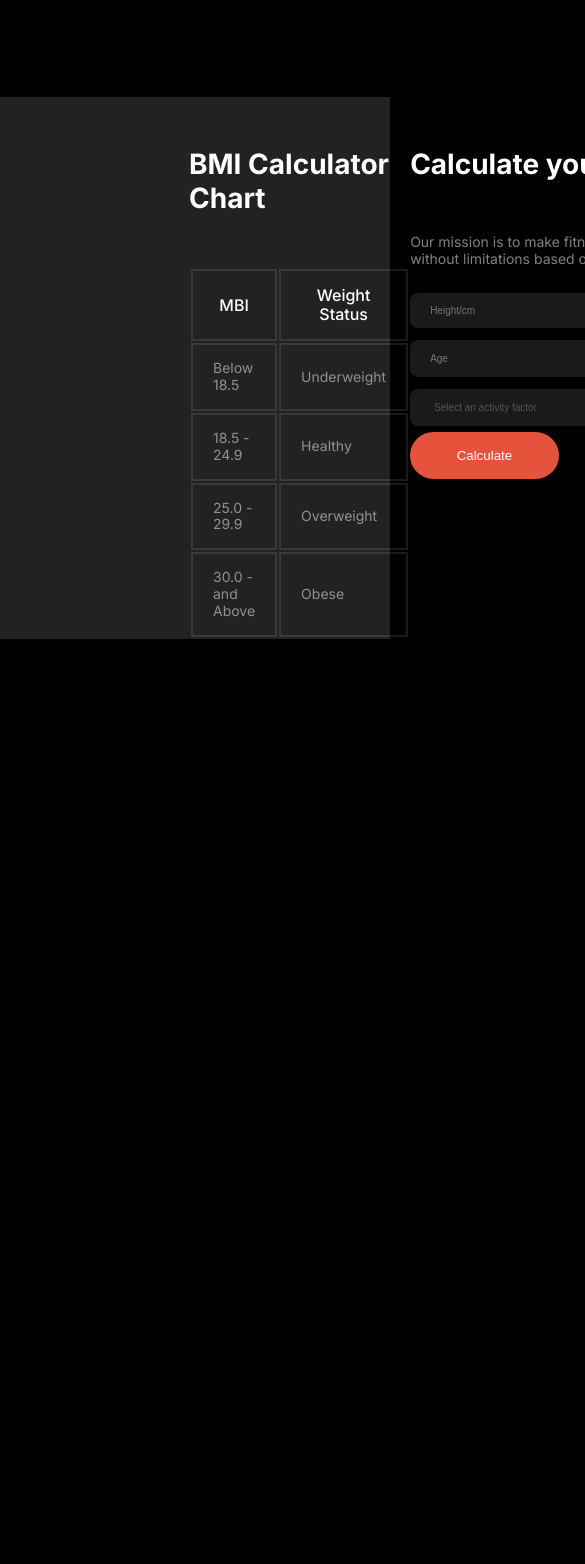
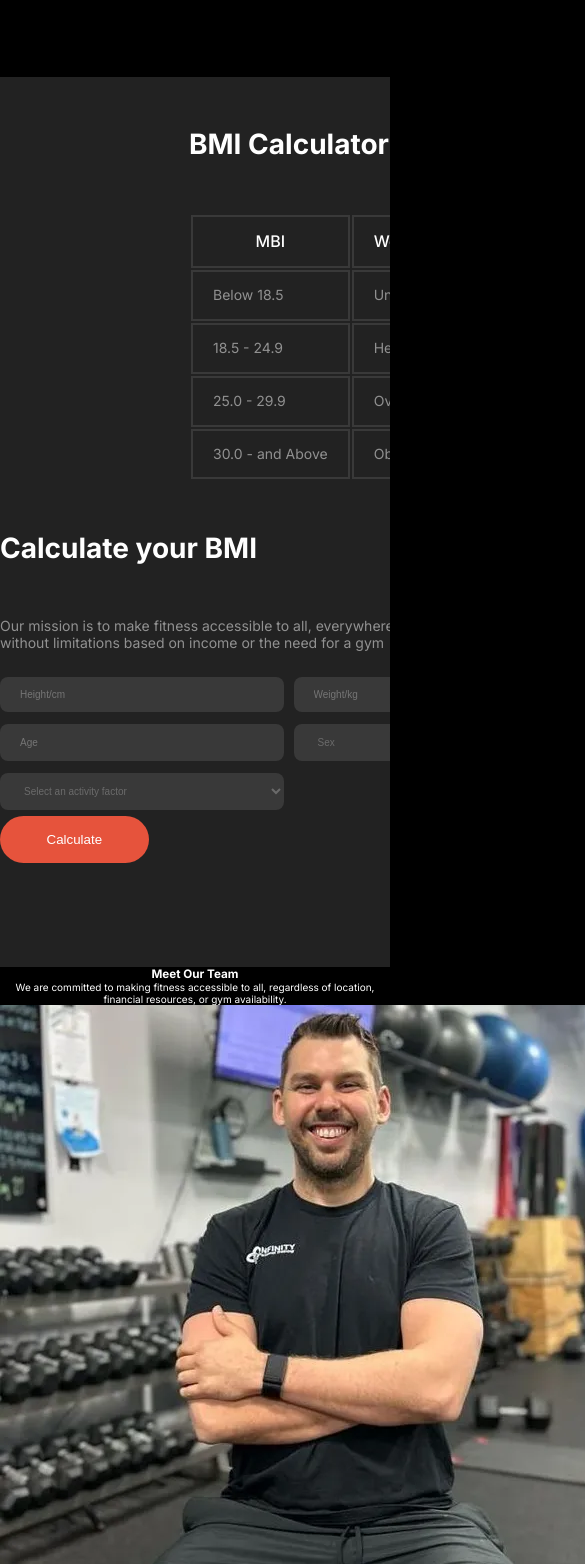
Before and after one commit to smahmud10/B10A2-versatile-ui, a plain HTML site: page index.html in a window 390 px wide. Shown: the part 3778-5342 px from the top of the page, 585 px wide, since content can reach past the window. Before the commit the page ends 4417 px from the top, so only its background shows below. Drawn offline with Linux system fonts and the light colour scheme; a web font is replaced by a local one.

Commit message:
team section start

```diff
--- a/CSS/responsive.css
+++ b/CSS/responsive.css
@@ -1,4 +1,5 @@
 @media screen and (max-width: 575.99px) {
+    /* navbar section start here */
     .hambarger-menu {
         color: white;
         font-size: 3rem;
@@ -10,7 +11,9 @@
     .fitness-menu {
         display: none;
     }
+    /* navbar section ends here */
 
+    /* header section start here */
     .banner-title {
         flex-direction: column;
         margin-left: 2rem;
@@ -31,9 +34,16 @@
         top: 28rem;
         left: -4rem;
     }
+    /* header section end here */
+
+    /* habit section start here */
+
     .card-cointainer {
         flex-direction: column;
     }
+    /* habit section ends here */
+
+    /* run section start here */
     .running-section {
         flex-direction: column;
         gap: 2rem;
@@ -41,8 +51,13 @@
     .join-btn {
         padding: 1.6rem 10.65rem;
     }
-    .BMI-section {
-        display: flex;
-        flex-direction: column;
+
+    /* run section ends here */
+
+    /* BMI section start here */
+    .BMI-account {
+        grid-template-columns: repeat(1, 1fr);
+        overflow: hidden;
     }
+    /* BMI section ends here */
 }
--- a/CSS/styles.css
+++ b/CSS/styles.css
@@ -206,6 +206,7 @@ body {
     font-size: 1.4rem;
 }
 /* habit section ends here */
+
 /* run section start here */
 .running-section {
     display: flex;
@@ -337,3 +338,12 @@ table td {
     border: none;
     margin-right: 1rem;
 }
+/* MI section ends here */
+
+/* Team section start here */
+.team-title {
+    color: white;
+    max-width: 140rem;
+    margin: 0 auto;
+    text-align: center;
+}
--- a/index.html
+++ b/index.html
@@ -90,6 +90,8 @@
         <!-- main section start here -->
 
         <section class="main-cointainer">
+
+
             <!-- habit section start here  -->
             <section class="habit-section">
                 <di v>
@@ -158,7 +160,7 @@
                         and active lifestyle.
                     </p>
                 </div>
-                <div class="BMI-account">
+                <div class="BMI-account ">
                     <div class="BMI-calc-chart">
                         <h3>BMI Calculator Chart</h3>
                         <table>
@@ -245,6 +247,24 @@
                     </div>
                 </div>
             </section>
+   <!-- BMI section ends here  -->
+
+  <!-- Team section start here  -->
+   <section class="team-section">
+    <div class="team-title">
+        <h3>Meet Our Team</h3>
+        <p>We are committed to making fitness accessible to all, regardless of location, financial resources, or gym availability.</p>
+    </div>
+    <div class="team-card"></div>
+    <div><img src="./images/trainer1.png" alt=""></div>
+  <div>
+    <h3>Jerome Bell</h3>
+    <p>Trainer</p>
+  </div>
+   </section>
+
+  <!-- teams section ends here  -->
+
         </section>
     </body>
 </html>
```
